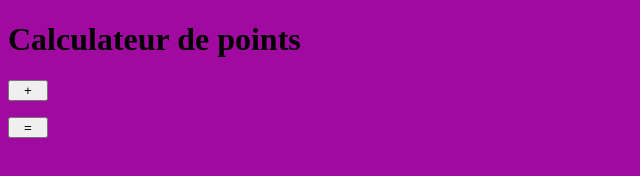
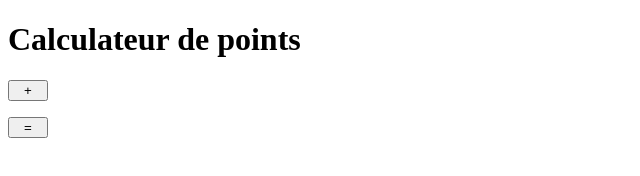
Before and after one commit to WanderingPenwing/WanderingPenwing.github.io, a plain HTML site: page index.html in a window 1280 px wide. Shown: the whole page, without its empty margins (0-640 px from the left). Drawn offline with Linux system fonts and the light colour scheme.

Commit message:
mmmh i don t like purple

```diff
--- a/index.html
+++ b/index.html
@@ -7,7 +7,7 @@
     <title>Froid de Canard</title>
     <link rel="stylesheet" href="./style.css">
   </head>
-  <body bgcolor="#a0a0a0a0" >
+  <body bgcolor="#ffffff" >
     <main>
         <h1>Calculateur de points</h1>
     </main>
```
